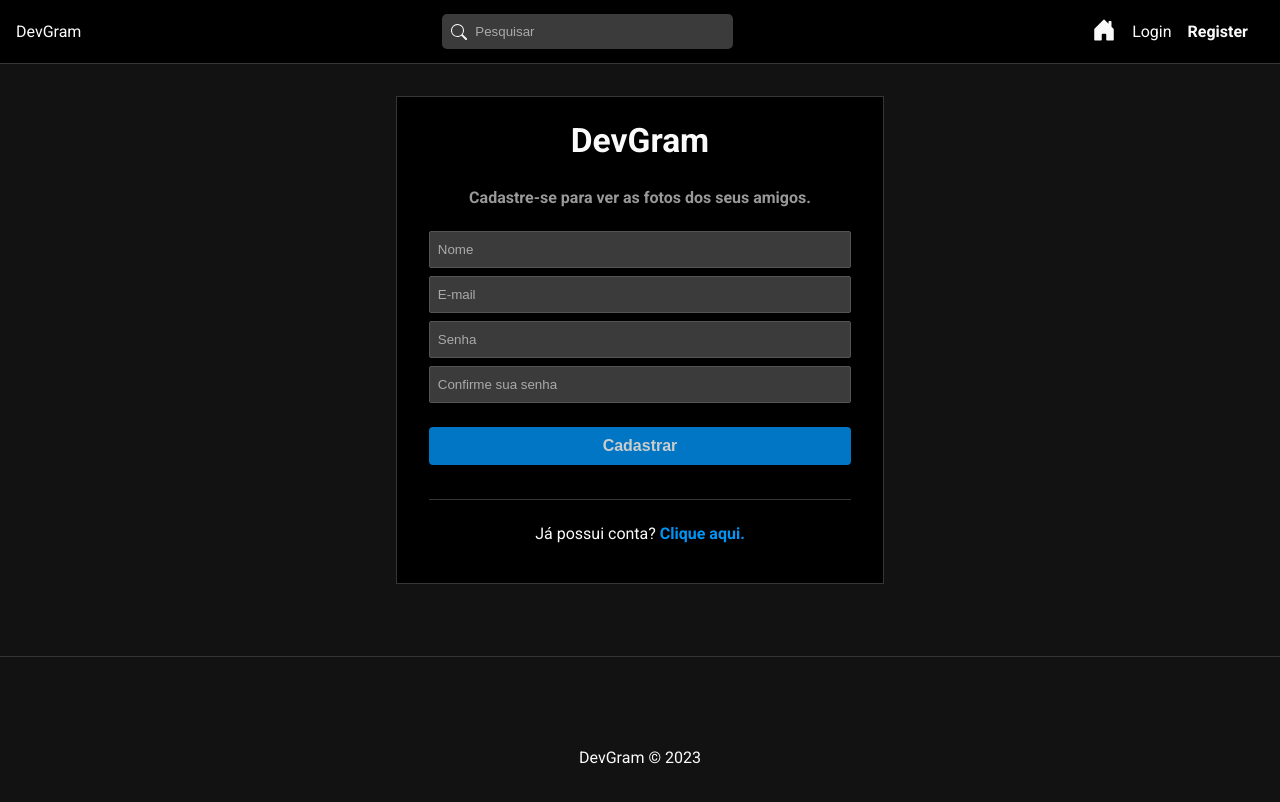
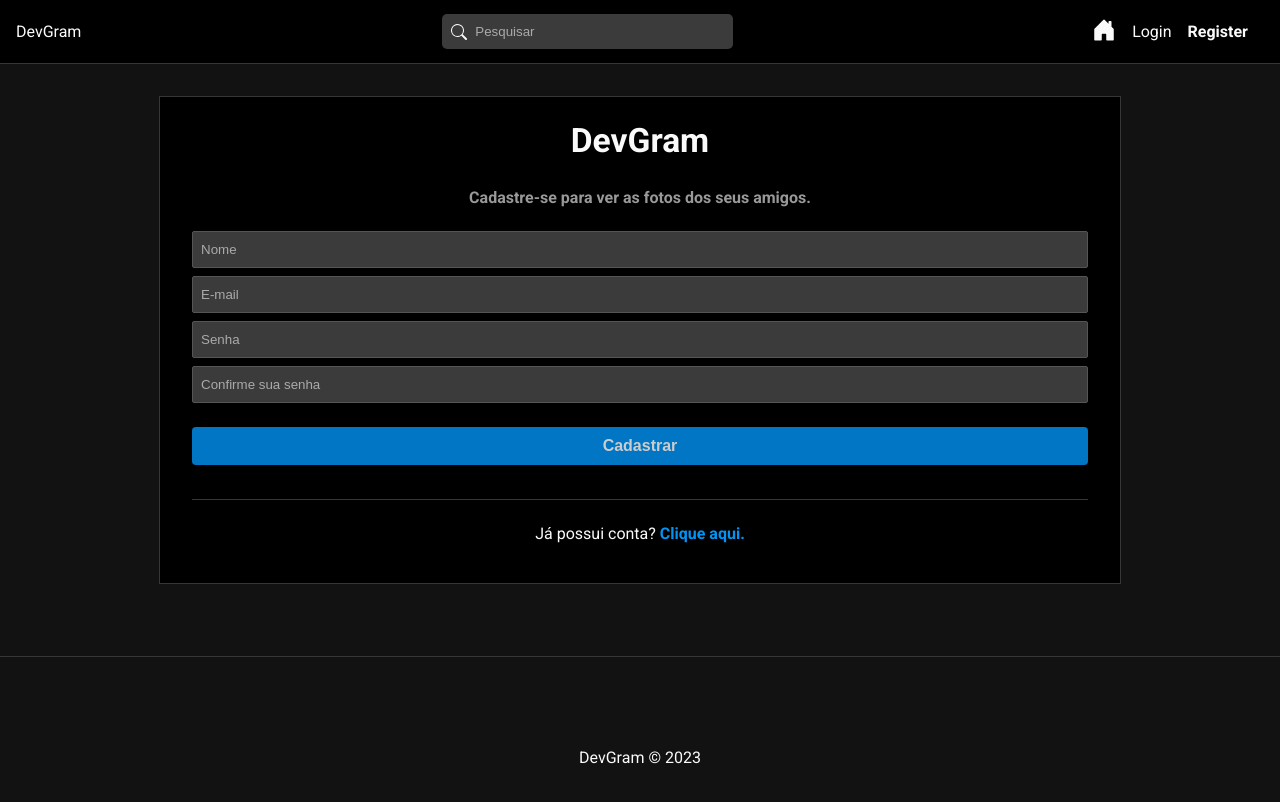
Before and after one commit to Jhonypd/devgram, a React (Create React App) app in the folder frontend/: page /register in a window 1280 px wide. Shown: the top 802 px of the page. Built offline with nearby package versions, Linux system fonts and the light colour scheme.

Commit message:
feat: create useAuth hook

```diff
--- a/frontend/src/App.js
+++ b/frontend/src/App.js
@@ -2,6 +2,9 @@ import "./index.scss";
 
 //Router
 import { BrowserRouter, Routes, Route, Navigate } from "react-router-dom";
+
+//Hooks
+import { useAuth } from "./hooks/useAuth";
 
 //components
 import Navbar from "./components/Navbar";
@@ -11,17 +14,33 @@ import Footer from "./components/Footer";
 import Home from "./pages/Home/home";
 import Login from "./pages/Auth/Login";
 import Register from "./pages/Auth/Register";
+import Loading from "./pages/loading/Loading";
 
 function App() {
+  const { auth, loading } = useAuth();
+
+  if (loading) {
+    return <Loading />;
+  }
+
   return (
     <div className="App">
       <BrowserRouter>
         <Navbar />
         <div className="container">
           <Routes>
-            <Route path="/" element={<Home />} />
-            <Route path="/login" element={<Login />} />
-            <Route path="/register" element={<Register />} />
+            <Route
+              path="/"
+              element={auth ? <Home /> : <Navigate to={"/login"} />}
+            />
+            <Route
+              path="/login"
+              element={!auth ? <Login /> : <Navigate to={"/"} />}
+            />
+            <Route
+              path="/register"
+              element={!auth ? <Register /> : <Navigate to={"/"} />}
+            />
           </Routes>
         </div>
         <Footer />
--- /dev/null
+++ b/frontend/src/hooks/useAuth.js
@@ -0,0 +1,20 @@
+import { useState, useEffect } from "react";
+import { useSelector } from "react-redux";
+
+export const useAuth = () => {
+  const { user } = useSelector((state) => state.auth);
+
+  const [auth, setAuth] = useState(false);
+  const [loading, setLoading] = useState(true);
+
+  useEffect(() => {
+    if (user) {
+      setAuth(true);
+    } else {
+      setAuth(false);
+    }
+    setLoading(false);
+  }, [user]);
+
+  return { auth, loading };
+};
--- a/frontend/src/pages/Auth/Auth.scss
+++ b/frontend/src/pages/Auth/Auth.scss
@@ -5,7 +5,7 @@
   border: 1px solid #363636;
   background-color: #000;
   padding: 1.5em 2em;
-  max-width: 33%;
+  max-width: 70%;
   margin: 2em auto;
 
   h2 {
```
